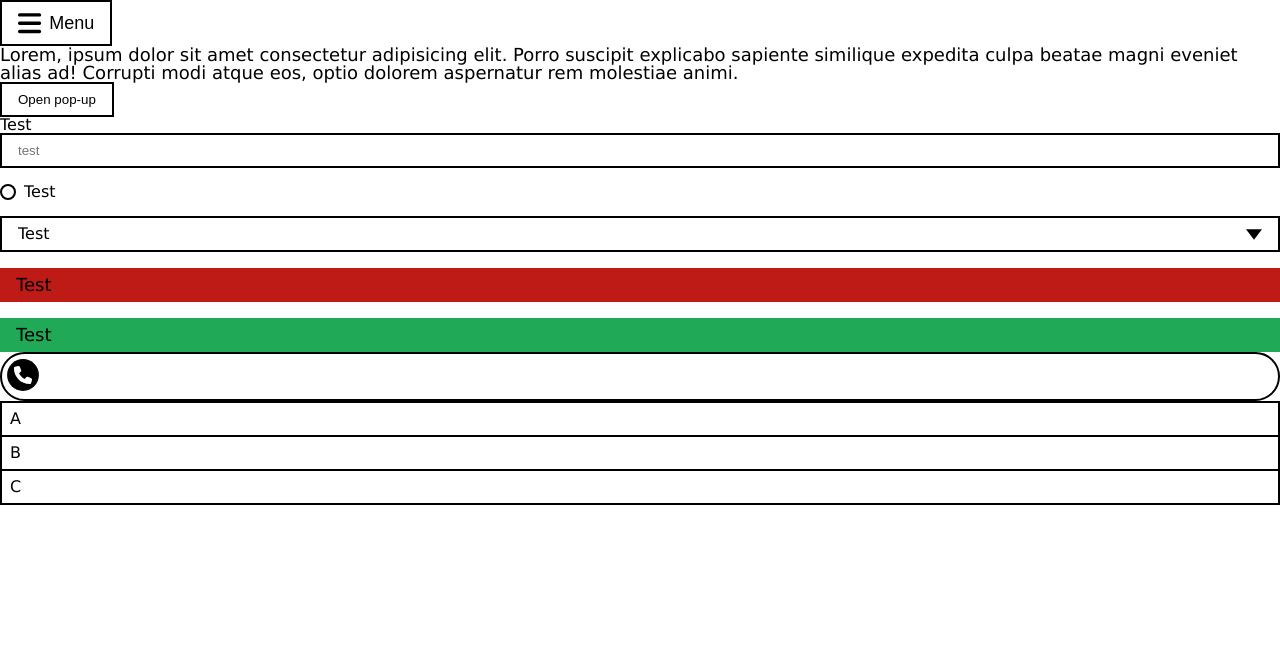
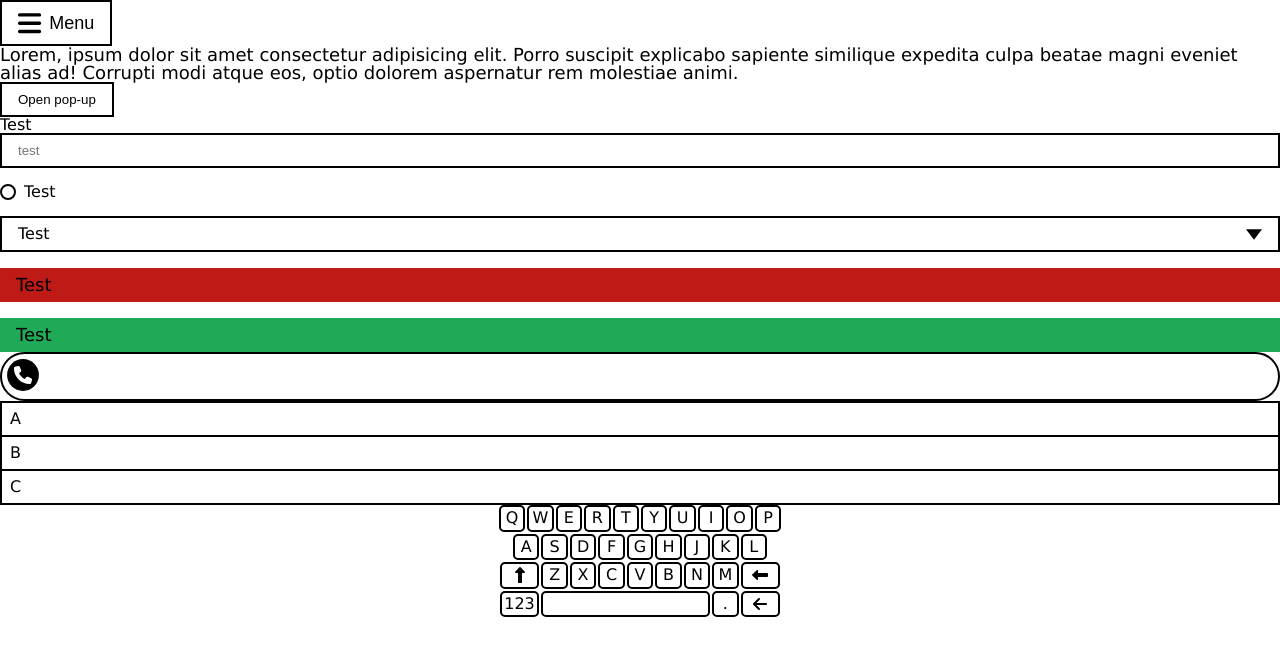
Before and after one commit to TiekieWiki/Thesis-Experiment, a Vue app in the folder thesis-experiment/: page / in a window 1280 px wide. Shown: the top 656 px of the page. Built offline with nearby package versions, Linux system fonts and the light colour scheme.

Commit message:
Keyboard styling

```diff
--- a/thesis-experiment/src/App.vue
+++ b/thesis-experiment/src/App.vue
@@ -68,6 +68,54 @@
         <div class="list-item">{{ element.name }}</div>
       </template>
     </draggable>
+    <div class="keyboard">
+      <div class="row-1">
+        <div>Q</div>
+        <div>W</div>
+        <div>E</div>
+        <div>R</div>
+        <div>T</div>
+        <div>Y</div>
+        <div>U</div>
+        <div>I</div>
+        <div>O</div>
+        <div>P</div>
+      </div>
+      <div class="row-2">
+        <div>A</div>
+        <div>S</div>
+        <div>D</div>
+        <div>F</div>
+        <div>G</div>
+        <div>H</div>
+        <div>J</div>
+        <div>K</div>
+        <div>L</div>
+      </div>
+      <div class="row-3">
+        <div class="key-medium">
+          <font-awesome-icon :icon="['fas', 'up-long']" />
+        </div>
+        <div>Z</div>
+        <div>X</div>
+        <div>C</div>
+        <div>V</div>
+        <div>B</div>
+        <div>N</div>
+        <div>M</div>
+        <div class="key-medium">
+          <font-awesome-icon :icon="['fas', 'left-long']" />
+        </div>
+      </div>
+      <div class="row-4">
+        <div class="key-medium">123</div>
+        <div class="spacebar"></div>
+        <div>.</div>
+        <div class="key-medium">
+          <font-awesome-icon :icon="['fas', 'arrow-left']" />
+        </div>
+      </div>
+    </div>
   </main>
 </template>
 <script setup lang="ts">
--- a/thesis-experiment/src/assets/styles/components/keyboard.scss
+++ b/thesis-experiment/src/assets/styles/components/keyboard.scss
@@ -0,0 +1,36 @@
+.keyboard {
+  display: flex;
+  flex-direction: column;
+  gap: $spacing-xxsmall;
+
+  .row-1,
+  .row-2,
+  .row-3,
+  .row-4 {
+    display: flex;
+    gap: $spacing-xxsmall;
+    justify-content: center;
+
+    div {
+      display: flex;
+      justify-content: center;
+      align-items: center;
+      width: $size-medium;
+      height: $size-medium;
+      border: $size-border solid $color-primary;
+      border-radius: 5px;
+
+      &.key-medium {
+        width: calc($size-large + $spacing-xxsmall);
+      }
+
+      &.spacebar {
+        width: calc($size-medium * 6 + $spacing-xxsmall * 5);
+      }
+
+      &:active {
+        background-color: $color-secondary;
+      }
+    }
+  }
+}
--- a/thesis-experiment/src/assets/styles/components/slider.scss
+++ b/thesis-experiment/src/assets/styles/components/slider.scss
@@ -1,7 +1,7 @@
 .slider {
   position: relative;
   width: 100%;
-  padding: calc($spacing-small / 4);
+  padding: calc($spacing-xsmall / 2);
   border: $size-border solid $color-primary;
   border-radius: 25px;
 
--- a/thesis-experiment/src/assets/styles/variables.scss
+++ b/thesis-experiment/src/assets/styles/variables.scss
@@ -6,6 +6,8 @@ $color-success: #20a957;
 $color-error: #be1b16;
 
 // Spacing
+$spacing-xxsmall: 2px;
+$spacing-xsmall: 4px;
 $spacing-small: 8px;
 $spacing-medium: 16px;
 $size-medium: 7mm;
```
